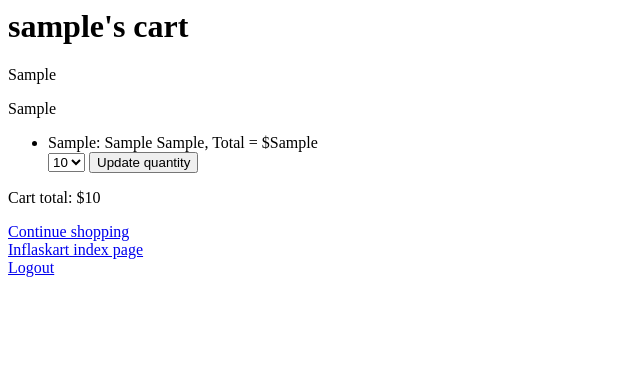
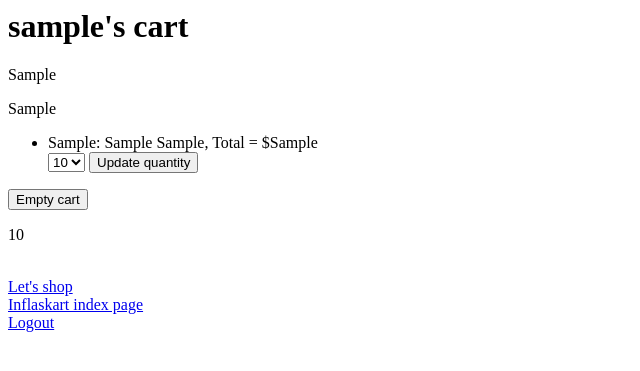
Before and after one commit to eugenielm/Inflaskart, a Django app: template grocerystore/templates/grocerystore/cart.html in a window 1280 px wide. Shown: the top 371 px of the page, without its empty margins (0-640 px from the left). Run offline with Django 3.2, Linux system fonts and the light colour scheme; the template is opened without the code that fills it: most values are stand-ins (such as "Sample title", 1, 10 or a date in 2020).

Commit message:
Add 'empty cart' button in cart template

```diff
--- a/grocerystore/templates/grocerystore/cart.html
+++ b/grocerystore/templates/grocerystore/cart.html
@@ -24,7 +24,6 @@
       <p>{{ cart_msge }}</p>
     {% endif %}
 
-
     {% if 'in_cart' %}
       {% for item in in_cart %}
         <ul><li> {{ item.0 }}: {{ item.1 }} {{ item.2 }}, Total = ${{ item.3 }}
@@ -39,10 +38,15 @@
           </form>
         </li></ul>
       {% endfor %}
-      <p> Cart total: ${{ cart_total }} </p>
+          <form action="" method="post">
+            {% csrf_token %}
+            <input name="empty" type="submit" value="Empty cart" />
+          </form>
     {% endif %}
 
-    <a href="{% url 'grocerystore:user_home' user.username %}">Continue shopping</a><br>
+    <p> {{ cart_total }} </p><br>
+
+    <a href="{% url 'grocerystore:user_home' user.username %}">Let's shop</a><br>
     <a href="{% url 'grocerystore:index' %}"> Inflaskart index page </a><br>
     <a href="{% url 'grocerystore:log_out' user.username %}"> Logout </a>
 
--- a/grocerystore/templates/grocerystore/search.html
+++ b/grocerystore/templates/grocerystore/search.html
@@ -33,7 +33,7 @@
 
 
     <a href="{% url 'grocerystore:cart' user.username %}"> View cart </a><br>
-    <a href="{% url 'grocerystore:user_home' user.username %}">Continue shopping</a><br>
+    <a href="{% url 'grocerystore:user_home' user.username %}"> Let's shop </a><br>
     <a href="{% url 'grocerystore:index' %}"> Inflaskart index page </a><br>
     <a href="{% url 'grocerystore:log_out' user.username %}"> Logout </a>
 
--- a/grocerystore/templates/grocerystore/user_home.html
+++ b/grocerystore/templates/grocerystore/user_home.html
@@ -31,9 +31,9 @@
       <input type="submit" value="Search" />
     </form>
 
-    <a href="{% url 'grocerystore:cart' user.username %}"> View cart </a><br>
+    <a href="{% url 'grocerystore:cart' username %}"> View cart </a><br>
     <a href="{% url 'grocerystore:index' %}"> Inflaskart index page </a><br>
-    <a href="{% url 'grocerystore:log_out' user.username %}"> Logout </a>
+    <a href="{% url 'grocerystore:log_out' username %}"> Logout </a>
 
   {% endblock %}
 </body>
```
Also changed, not shown: grocerystore/views.py (+8 -3 lines).
